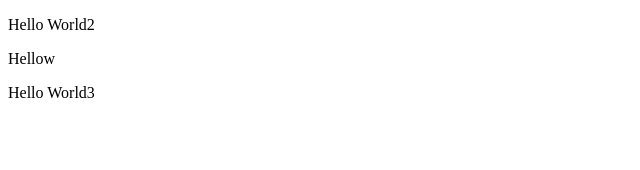
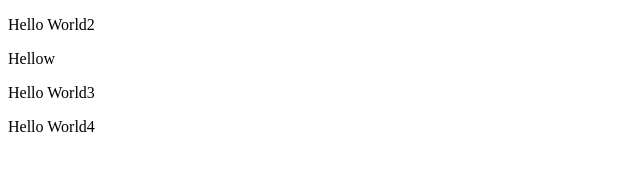
Before and after one commit to Test-SAP-WEB-IDE/sap-webide-2, a plain HTML site: page webapp/index.html in a window 1280 px wide. Shown: the whole page, without its empty margins (0-640 px from the left). Drawn offline with Linux system fonts and the light colour scheme.

Commit message:
branch mr2

```diff
--- a/webapp/index.html
+++ b/webapp/index.html
@@ -7,5 +7,6 @@
 		<p> Hello World2</p>
 		<p> Hellow</p>
 		<p> Hello World3</p>
+		<p> Hello World4</p>
 	</body>
 </html>
```
Also changed, not shown: .che/project.json.
